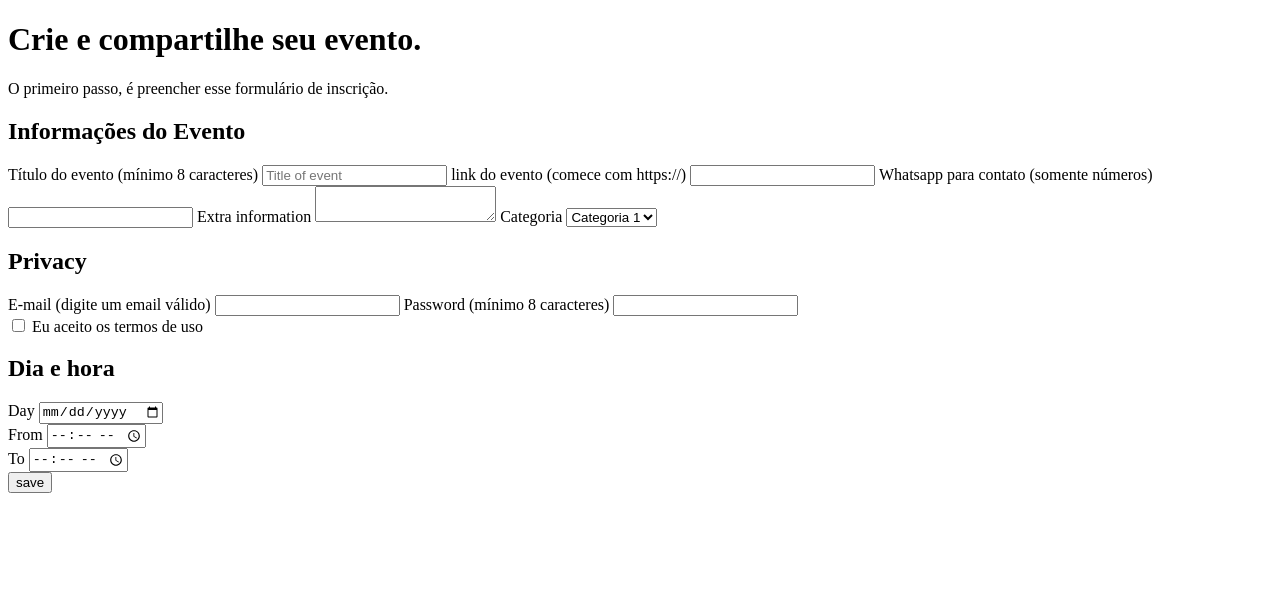
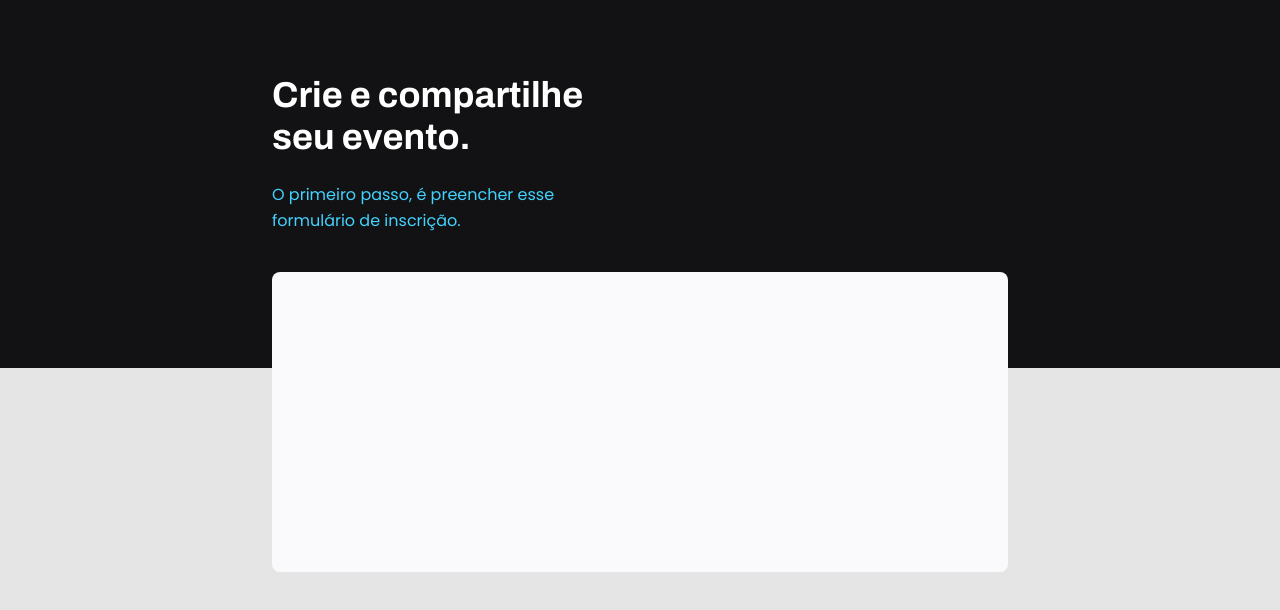
Before and after one commit to giovannivicentin/explorer-project-3, a plain HTML site: page index.html in a window 1280 px wide. Drawn offline with Linux system fonts and the light colour scheme.

Commit message:
start the page with a pseudoclass in body::before

```diff
--- a/index.html
+++ b/index.html
@@ -1,106 +1,27 @@
 <!doctype html>
-<html lang="en">
+<html lang="pt-br">
   <head>
     <link rel="preconnect" href="https://fonts.googleapis.com" />
     <link rel="preconnect" href="https://fonts.gstatic.com" crossorigin />
 
     <meta charset="UTF-8" />
     <meta name="viewport" content="width=device-width, initial-scale=1.0" />
-    <title>Exlorer Stage 3</title>
+    <title>Crie seu evento</title>
 
     <link rel="stylesheet" href="style.css" />
+
     <link
-      href="https://fonts.googleapis.com/css2?family=Archivo:wght@400;700&family=Poppins:wght@400;700&display=swap"
+      href="https://fonts.googleapis.com/css2?family=Archivo:wght@600;700&family=Poppins&display=swap"
       rel="stylesheet"
     />
   </head>
   <body>
-    <header>
-      <h1>Crie e compartilhe seu evento.</h1>
-      <p>O primeiro passo, é preencher esse formulário de inscrição.</p>
-    </header>
-
-    <main>
-      <form action="">
-        <div class="wrapper">
-          <h2>Informações do Evento</h2>
-
-          <div class="line"></div>
-
-          <label for="title"
-            >Título do evento <span>(mínimo 8 caracteres)</span></label
-          >
-          <input
-            type="text"
-            name="title"
-            id="title"
-            placeholder="Title of event"
-          />
-
-          <label for="url"
-            >link do evento <span>(comece com https://)</span></label
-          >
-          <input type="url" name="url" id="url" />
-
-          <label for="phone"
-            >Whatsapp para contato <span>(somente números)</span></label
-          >
-          <input type="number" name="phone" id="phone" />
-
-          <label for="extra-information">Extra information</label>
-          <textarea name="extra" id="extra"></textarea>
-
-          <label for="category">Categoria</label>
-          <select name="category" id="category">
-            <option value="1">Categoria 1</option>
-            <option value="2">Categoria 2</option>
-            <option value="3">Categoria 3</option>
-            <option value="4">Categoria 4</option>
-          </select>
-
-          <h2>Privacy</h2>
-          <div class="line"></div>
-
-          <label for="email"
-            >E-mail <span>(digite um email válido)</span></label
-          >
-          <input type="email" name="email" id="email" />
-
-          <label for="password"
-            >Password <span>(mínimo 8 caracteres)</span></label
-          >
-          <input type="password" name="password" id="password" />
-
-          <div class="checkbox-container">
-            <input type="checkbox" name="checkbox" id="checkbox" />
-            <label for="checkbox">Eu aceito os termos de uso</label>
-          </div>
-
-          <h2>Dia e hora</h2>
-          <div class="line"></div>
-
-          <div class="date-container">
-            <div class="date-params">
-              <label for="day">Day</label>
-              <input type="date" name="day" id="day" />
-            </div>
-
-            <div class="date-params">
-              <label for="start">From</label>
-              <input type="time" name="start" id="start" />
-            </div>
-
-            <div class="date-params">
-              <label for="duration">To</label>
-              <input type="time" name="end" id="end" />
-            </div>
-          </div>
-        </div>
-
-        <div class="down">
-          <input type="submit" value="save" />
-        </div>
-      </form>
-    </main>
+    <div class="page">
+      <header>
+        <h1>Crie e compartilhe seu evento.</h1>
+        <p>O primeiro passo, é preencher esse formulário de inscrição.</p>
+      </header>
+      <form></form>
+    </div>
   </body>
 </html>
--- a/style.css
+++ b/style.css
@@ -0,0 +1,50 @@
+body {
+  font-family: 'Poppins', sans-serif;
+
+  background: #e5e5e5;
+}
+
+body::before {
+  content: '';
+  width: 100%;
+  height: 368px;
+
+  position: absolute;
+  top: 0;
+  left: 0;
+  z-index: -1;
+  background: #121214;
+}
+
+.page {
+  width: 736px;
+  margin: auto;
+}
+
+header {
+  width: 319px;
+
+  margin-top: 74px;
+}
+
+header h1 {
+  font-family: 'Archivo', sans-serif;
+  font-weight: bold;
+  font-size: 36px;
+  line-height: 42px;
+  color: white;
+}
+
+header p {
+  font-size: 16px;
+  line-height: 26px;
+
+  color: #42d3ff;
+}
+
+form {
+  margin-top: 38px;
+  background: #fafafc;
+  border-radius: 8px;
+  min-height: 300px;
+}
```
Also changed, not shown: 1 other file.
